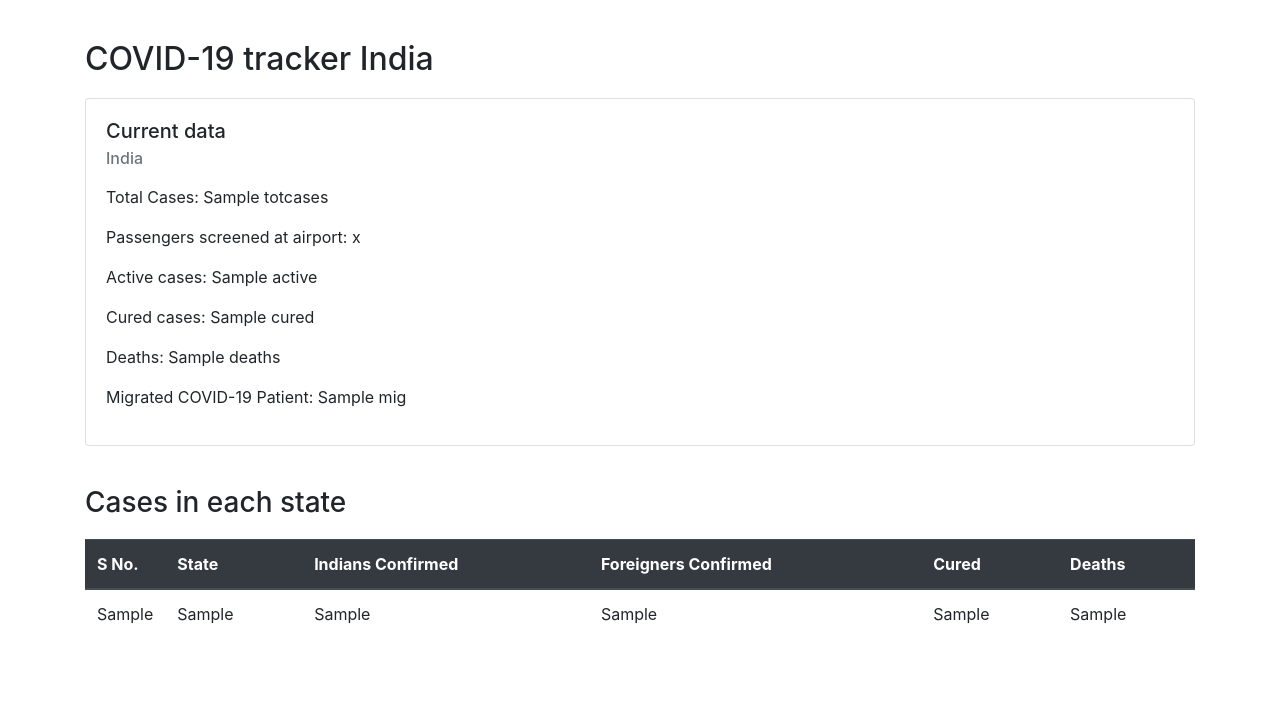
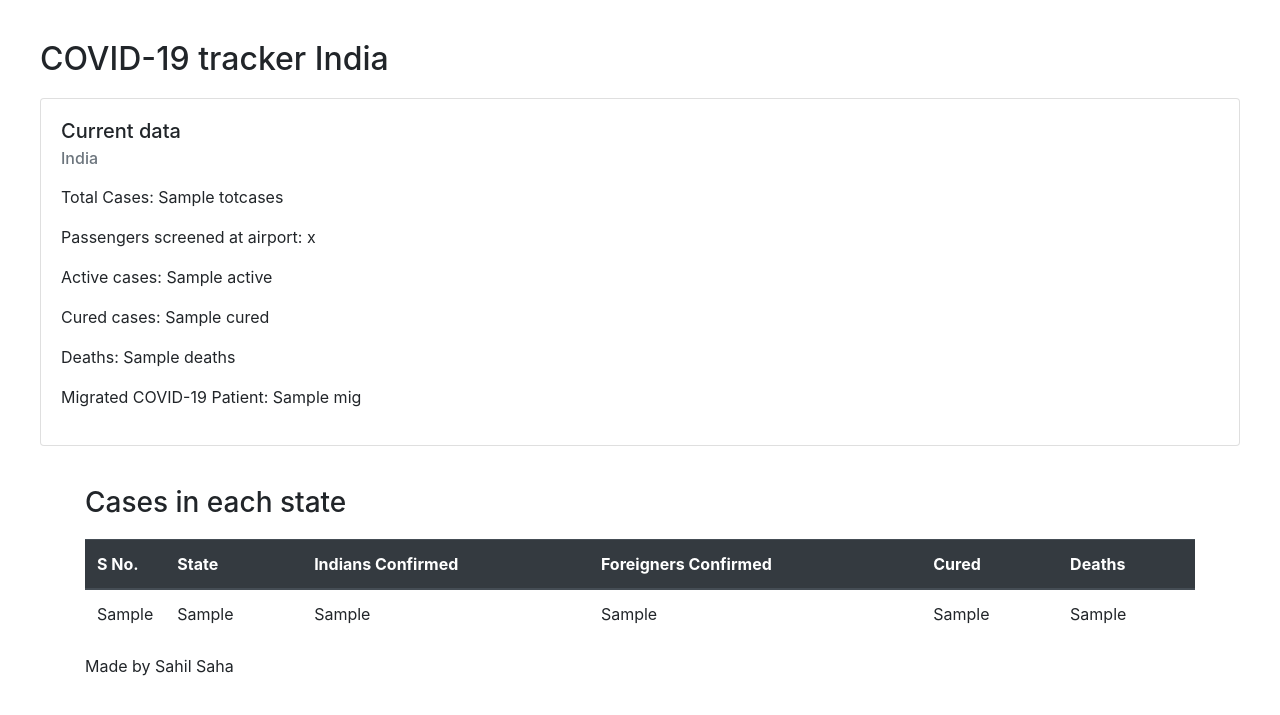
Before and after one commit to sahilsaha7773/COVID-19-tracker-India-, a Django app: template tracker/templates/home.html in a window 1280 px wide. Shown: the top 715 px of the page. Run offline with Django 3.2, Linux system fonts and the light colour scheme; the template is opened without the code that fills it: most values are stand-ins (such as "Sample title", 1, 10 or a date in 2020); some libraries are stand-ins or nearby versions.

Commit message:
front changes

```diff
--- a/CoronaTrackerIndia/settings.py
+++ b/CoronaTrackerIndia/settings.py
@@ -25,7 +25,7 @@ SECRET_KEY = '^d%sgy^na3c42p-bz_0!n#t&r@(hzh7ml8qzbrp5y2=x(2+hne'
 # SECURITY WARNING: don't run with debug turned on in production!
 DEBUG = True
 
-ALLOWED_HOSTS = ['covidind.herokuapp.com']
+ALLOWED_HOSTS = ['covidind.herokuapp.com','127.0.0.1']
 
 
 # Application definition
--- a/tracker/templates/home.html
+++ b/tracker/templates/home.html
@@ -3,9 +3,11 @@
 <head>
 	<link href="https://stackpath.bootstrapcdn.com/bootstrap/4.4.1/css/bootstrap.min.css" rel="stylesheet" integrity="sha384-Vkoo8x4CGsO3+Hhxv8T/Q5PaXtkKtu6ug5TOeNV6gBiFeWPGFN9MuhOf23Q9Ifjh" crossorigin="anonymous">
 	<title>COVID-19 Cases in India</title>
+	<meta name="viewport" content="width=device-width, initial-scale=1.0">
+
 </head>
 <body>
-	<div class="container">
+		<div style="margin: 40px">
 		<h2 style="margin-top: 40px; margin-bottom: 20px">COVID-19 tracker India</h2>
 		<div class="card">
 		  <div class="card-body">
@@ -20,6 +22,8 @@
 			</p>
 		  </div>
 		</div>
+			</div>
+		<div class="container">
 		<div style="margin-top: 40px">
 			<h3>Cases in each state</h3>
 			<table class="table" style="margin-top: 20px;">
@@ -48,6 +52,7 @@
 			  </tbody>
 			</table>
 		</div>
+		<p>Made by Sahil Saha</p>
 	</div>
 </body>
 </html>
```
